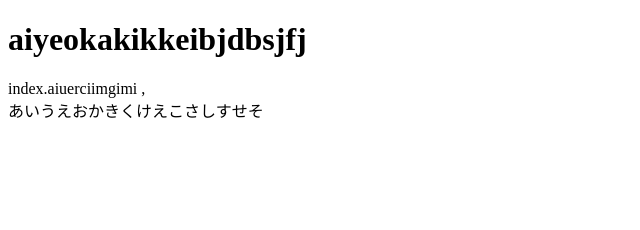
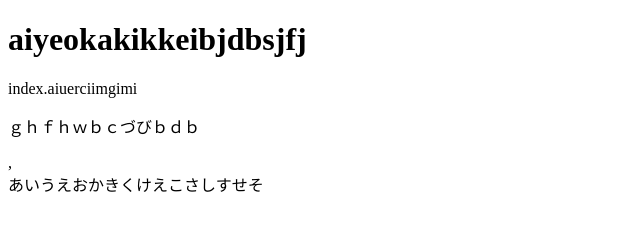
Before and after one commit to kinjoyuta/ramen-web, a plain HTML site: page index.html in a window 1280 px wide. Shown: the whole page, without its empty margins (0-640 px from the left). Drawn offline with Linux system fonts and the light colour scheme.

Commit message:
<p>タグ追加しました

```diff
--- a/index.html
+++ b/index.html
@@ -9,6 +9,7 @@
 <body>
     <h1>aiyeokakikkeibjdbsjfj</h1>
     index.aiuerciimgimi
+    <p> ｇｈｆｈｗｂｃづびｂｄｂ </p>
 ,<footer>あいうえおかきくけえこさしすせそ
 
 
```
